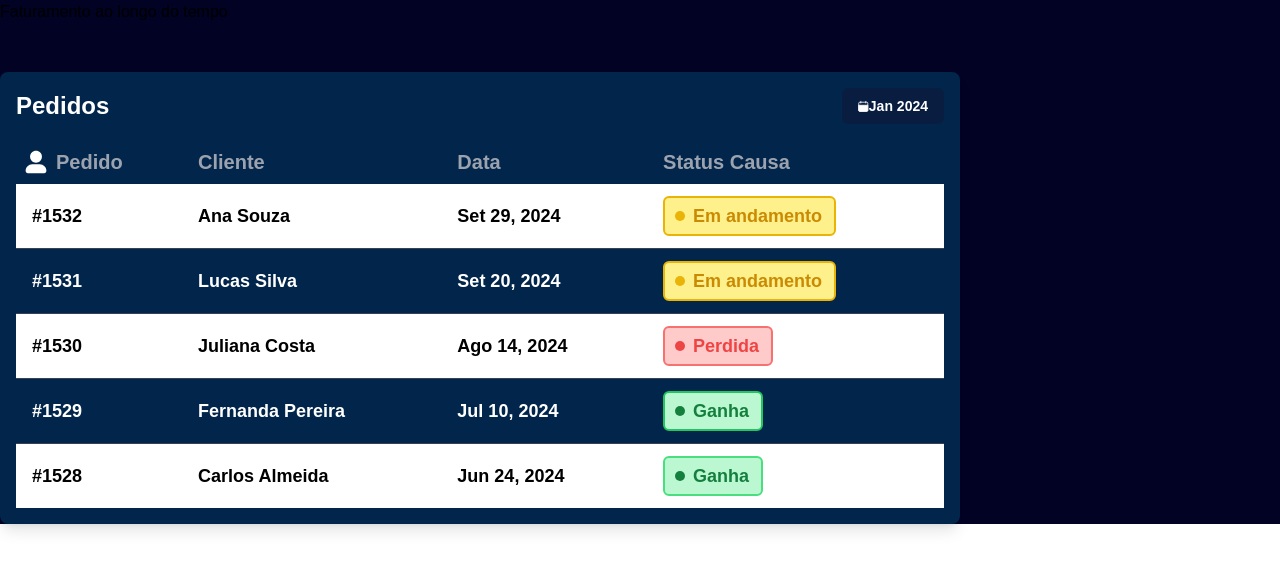
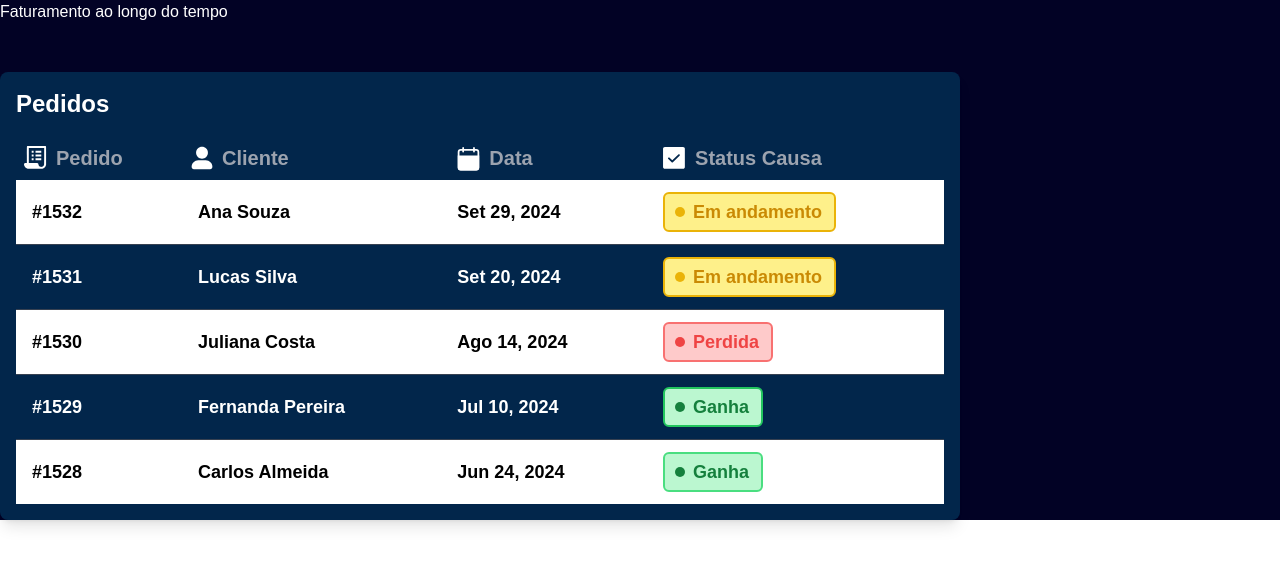
Before and after one commit to axo-DragonTech/Dashboard, a Vue app: page / in a window 1280 px wide. Shown: the top 570 px of the page. Built offline with nearby package versions, Linux system fonts and the light colour scheme.

Commit message:
Finalização da seção pedidos

```diff
--- a/src/components/Dashboard.vue
+++ b/src/components/Dashboard.vue
@@ -2,34 +2,58 @@
   <div class="bg-[#020225]">
     <!-- Seção Faturamento ao longo do tempo -->
     <div>
-        <h1>Faturamento ao longo do tempo</h1>
+      <h1 class="text-white">Faturamento ao longo do tempo</h1>
     </div>
     <!-- Seção Pedidos -->
     <div class="mt-12 text-white bg-[#02264B] rounded-lg w-3/4 p-4 shadow-lg font-semibold">
       <div class="flex justify-between items-center mb-4">
         <h2 class="font-semibold font-segoe text-2xl">Pedidos</h2>
-          <div class="flex items-center bg-[#081D40] px-4 py-2 rounded-md text-sm">
-            <svg xmlns="http://www.w3.org/2000/svg" width="11" height="12" viewBox="0 0 11 12" fill="none">
+      </div>
+      <table class="min-w-full text-left text-sm">
+        <thead>
+          <tr class="text-gray-400 text-xl">
+            <th class="p-2">
+              <div class="flex items-center">
+                <svg xmlns="http://www.w3.org/2000/svg" class="w-6 mr-2" viewBox="0 0 8 8" fill="none">
+                  <path d="M1.13862 0.0408231C1.04103 0.090924 0.992234 0.152158 0.969713 0.25236C0.958453 0.293183 0.950946 1.46591 0.950946 3.00976V5.69666H0.628154C0.449867 5.69666 0.271581 5.70593 0.234047 5.71521C0.136458 5.74304 0.057637 5.81356 0.0219796 5.91005C-0.0361981 6.06035 0.0257331 6.42776 0.153349 6.69682C0.359786 7.12731 0.733249 7.42977 1.21368 7.55595L1.3732 7.59863H3.68154H5.98989L6.14941 7.55781C6.71805 7.40936 7.15532 6.98072 7.31671 6.41106L7.35988 6.26261L7.36551 3.2881C7.36926 1.28963 7.36363 0.291328 7.35049 0.243082C7.32422 0.146592 7.26417 0.0760793 7.17408 0.0352564C7.10089 0.0018558 6.97891 2.14553e-07 4.1601 2.14553e-07H1.22119L1.13862 0.0408231ZM6.7218 3.405C6.7218 6.03437 6.71992 6.1754 6.68802 6.28117C6.59043 6.59476 6.33895 6.84341 6.03117 6.93062C5.87541 6.97516 5.62768 6.97144 5.47192 6.9232C5.1191 6.81372 4.86199 6.50755 4.81507 6.142C4.80381 6.05478 4.78692 5.95458 4.77754 5.91561C4.75689 5.83397 4.65743 5.74304 4.55984 5.71707C4.51292 5.70408 3.99495 5.69666 3.0491 5.69666H1.60779V3.16378V0.6309L4.16573 0.634611L6.7218 0.640178V3.405Z" fill="white"/>
+                  <path d="M2.56491 1.91126V2.22671H2.88395H3.20299V1.91126V1.59581H2.88395H2.56491V1.91126Z" fill="white"/>
+                  <path d="M3.84106 1.91126V2.22671H4.79818H5.7553V1.91126V1.59581H4.79818H3.84106V1.91126Z" fill="white"/>
+                  <path d="M2.56491 3.17305V3.4885H2.88395H3.20299V3.17305V2.8576H2.88395H2.56491V3.17305Z" fill="white"/>
+                  <path d="M3.84106 3.17305V3.4885H4.79818H5.7553V3.17305V2.8576H4.79818H3.84106V3.17305Z" fill="white"/>
+                  <path d="M2.56491 4.43486V4.75031H2.88395H3.20299V4.43486V4.11941H2.88395H2.56491V4.43486Z" fill="white"/>
+                  <path d="M3.84106 4.43486V4.75031H4.79818H5.7553V4.43486V4.11941H4.79818H3.84106V4.43486Z" fill="white"/>
+                </svg>
+                Pedido
+              </div>
+            </th>
+            <th class="p-2">
+              <div class="flex items-center">
+                <svg xmlns="http://www.w3.org/2000/svg" class="w-6 mr-2" viewBox="0 0 10 10" fill="none">
+                  <path d="M0.673981 8.74211C0.673981 7.21035 1.91572 5.96861 3.44747 5.96861H6.55253C8.08428 5.96861 9.32602 7.21035 9.32602 8.74211V8.74211C9.32602 9.25269 8.91211 9.66661 8.40152 9.66661H1.59848C1.08789 9.66661 0.673981 9.25269 0.673981 8.74211V8.74211Z" fill="white"/>
+                  <path d="M5.00164 5.26403C6.36321 5.26403 7.46697 4.16027 7.46697 2.7987C7.46697 1.43714 6.36321 0.333374 5.00164 0.333374C3.64008 0.333374 2.53632 1.43714 2.53632 2.7987C2.53632 4.16027 3.64008 5.26403 5.00164 5.26403Z" fill="white"/>
+                </svg>
+                Cliente
+              </div>
+            </th>
+            <th class="px-4 py-2">
+              <div class="flex items-center">
+                <svg xmlns="http://www.w3.org/2000/svg" class="w-6 mr-2" viewBox="0 0 11 12" fill="none">
                   <rect x="0.72876" y="2.21973" width="9.06956" height="9.12111" rx="1" stroke="white" stroke-width="0.8"/>
                   <path d="M0.72876 5.26807H9.79832V10.3402C9.79832 10.8925 9.35061 11.3402 8.79832 11.3402H1.72876C1.17648 11.3402 0.72876 10.8925 0.72876 10.3402V5.26807Z" fill="white" stroke="white" stroke-width="0.8"/>
                   <path d="M7.77954 1.34082V2.99451" stroke="white" stroke-width="0.8" stroke-linecap="round" stroke-linejoin="round"/>
                   <path d="M2.8186 1.34082V2.99451" stroke="white" stroke-width="0.8" stroke-linecap="round" stroke-linejoin="round"/>
                 </svg>
-            <span>Jan 2024</span>
+                Data
               </div>
+            </th>
+            <th class="px-4 py-2">
+              <div class="flex items-center">
+                <svg xmlns="http://www.w3.org/2000/svg" class="w-6 mr-2" viewBox="0 0 11 10" fill="none">
+                  <path d="M9.18403 0H0.850698C0.629684 0 0.417722 0.0877973 0.261442 0.244078C0.105162 0.400358 0.0173645 0.61232 0.0173645 0.833333V9.16667C0.0173645 9.38768 0.105162 9.59964 0.261442 9.75592C0.417722 9.9122 0.629684 10 0.850698 10H9.18403C9.40504 10 9.61701 9.9122 9.77329 9.75592C9.92957 9.59964 10.0174 9.38768 10.0174 9.16667V0.833333C10.0174 0.61232 9.92957 0.400358 9.77329 0.244078C9.61701 0.0877973 9.40504 0 9.18403 0V0ZM7.59549 4.05208L4.54341 6.96875C4.4645 7.04298 4.36007 7.084 4.25174 7.08333C4.14501 7.08374 4.04229 7.04265 3.96528 6.96875L2.43924 5.51042C2.39691 5.47349 2.36249 5.42838 2.33804 5.37781C2.31359 5.32724 2.29962 5.27225 2.29696 5.21614C2.29431 5.16003 2.30303 5.10396 2.32259 5.05131C2.34216 4.99866 2.37217 4.9505 2.41082 4.90974C2.44947 4.86898 2.49597 4.83646 2.54751 4.81413C2.59905 4.79179 2.65457 4.78011 2.71074 4.77979C2.76691 4.77946 2.82257 4.7905 2.87437 4.81223C2.92617 4.83396 2.97303 4.86594 3.01216 4.90625L4.25174 6.08854L7.02257 3.44792C7.10359 3.37723 7.20879 3.3406 7.31619 3.34568C7.42358 3.35077 7.52486 3.39716 7.59884 3.47518C7.67282 3.5532 7.71378 3.65679 7.71316 3.76431C7.71253 3.87182 7.67037 3.97493 7.59549 4.05208Z" fill="white"/>
+                </svg>
+                Status Causa
               </div>
-        <table class="min-w-full text-left text-sm">
-          <thead>
-            <tr class="text-gray-400 text-xl">
-              <th class="p-2 flex items-center gap-2">
-                <svg xmlns="http://www.w3.org/2000/svg" viewBox="0 0 10 10" fill="none" class="w-6">
-                <path d="M0.673981 8.74211C0.673981 7.21035 1.91572 5.96861 3.44747 5.96861H6.55253C8.08428 5.96861 9.32602 7.21035 9.32602 8.74211V8.74211C9.32602 9.25269 8.91211 9.66661 8.40152 9.66661H1.59848C1.08789 9.66661 0.673981 9.25269 0.673981 8.74211V8.74211Z" fill="white"/>
-                <path d="M5.00164 5.26403C6.36321 5.26403 7.46697 4.16027 7.46697 2.7987C7.46697 1.43714 6.36321 0.333374 5.00164 0.333374C3.64008 0.333374 2.53632 1.43714 2.53632 2.7987C2.53632 4.16027 3.64008 5.26403 5.00164 5.26403Z" fill="white"/>
-                </svg>Pedido
             </th>
-              <th class="px-4 py-2">Cliente</th>
-              <th class="px-4 py-2">Data</th>
-              <th class="px-4 py-2">Status Causa</th>
           </tr>
         </thead>
         <tbody class="bg-[#02264B] divide-y divide-gray-700 text-lg">
@@ -97,12 +121,11 @@
 <script>
 export default {
   name: 'DashboardPage',
-
 };
 </script>
 
 <style scoped>
-  *{
+  * {
     font-family: 'Segoe', sans-serif;
   }
 </style>
```
Lines whose indentation alone changed are shown as unchanged.
